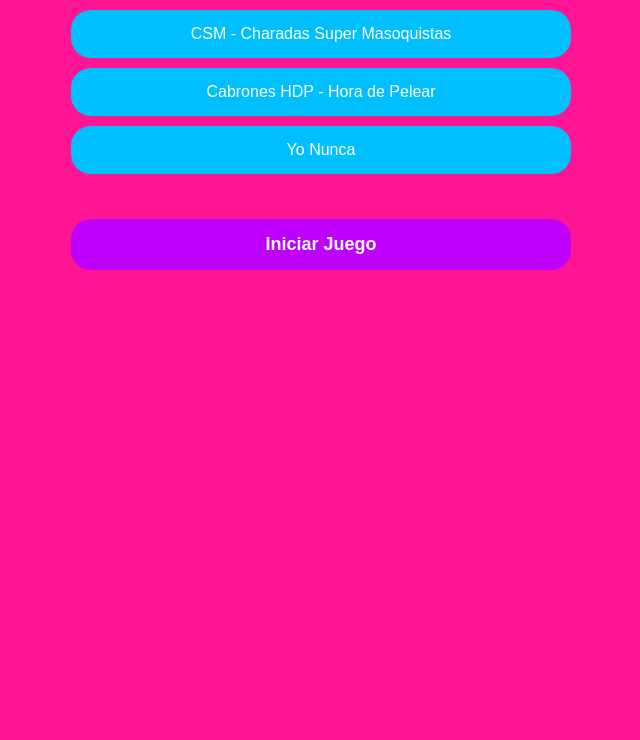
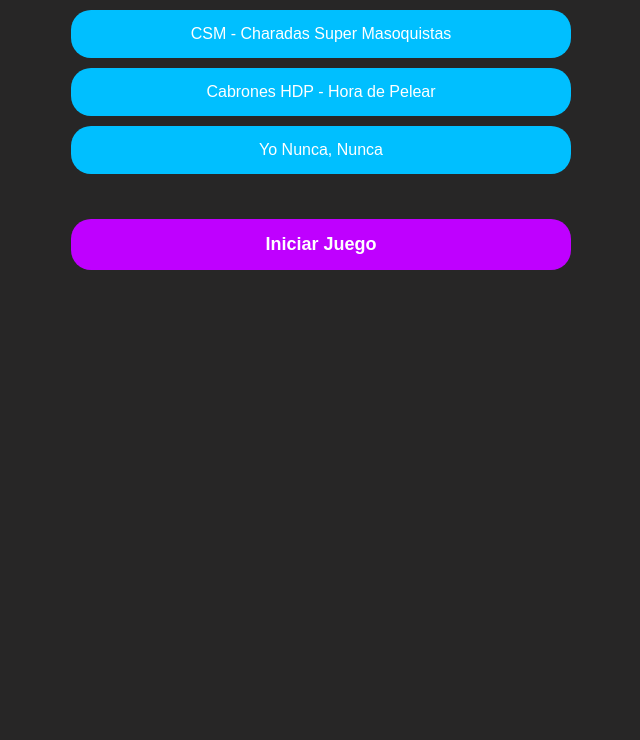
Before and after one commit to RKFabrizio/games.github.io, a plain HTML site: page index.html in a window 1280 px wide. Shown: the part 60-800 px from the top of the page, without its empty margins (319-959 px from the left). Drawn offline with Linux system fonts and the light colour scheme.

Commit message:
Update index.html

```diff
--- a/index.html
+++ b/index.html
@@ -6,13 +6,13 @@
     <link rel="preconnect" href="https://fonts.googleapis.com">
 <link rel="preconnect" href="https://fonts.gstatic.com" crossorigin>
 <link href="https://fonts.googleapis.com/css2?family=Poppins:ital,wght@0,100;0,200;0,300;0,400;0,500;0,600;0,700;0,800;0,900;1,100;1,200;1,300;1,400;1,500;1,600;1,700;1,800;1,900&display=swap" rel="stylesheet">
-    <title>Juego de Charadas</title>
+    <title>Juegos</title>
     <style>
         body {
             font-family: Poppins, sans-serif;
             margin: 0;
             padding: 0;
-            background-color: #ff1493;
+            background-color: #272626;
             color: white;
             display: flex;
             flex-direction: column;
@@ -127,7 +127,7 @@
         <div class="games">
             <button class="game-button" onclick="selectGame(this, 'CSM - Charadas Super Masoquistas')">CSM - Charadas Super Masoquistas</button>
             <button class="game-button" onclick="selectGame(this, 'Cabrones HDP - Hora de Pelear')">Cabrones HDP - Hora de Pelear</button>
-            <button class="game-button" onclick="selectGame(this, 'Yo Nunca')">Yo Nunca</button>
+            <button class="game-button" onclick="selectGame(this, 'Yo Nunca')">Yo Nunca, Nunca</button>
         </div>
 
         <button id="start-game" onclick="startGame()">Iniciar Juego</button>
```
